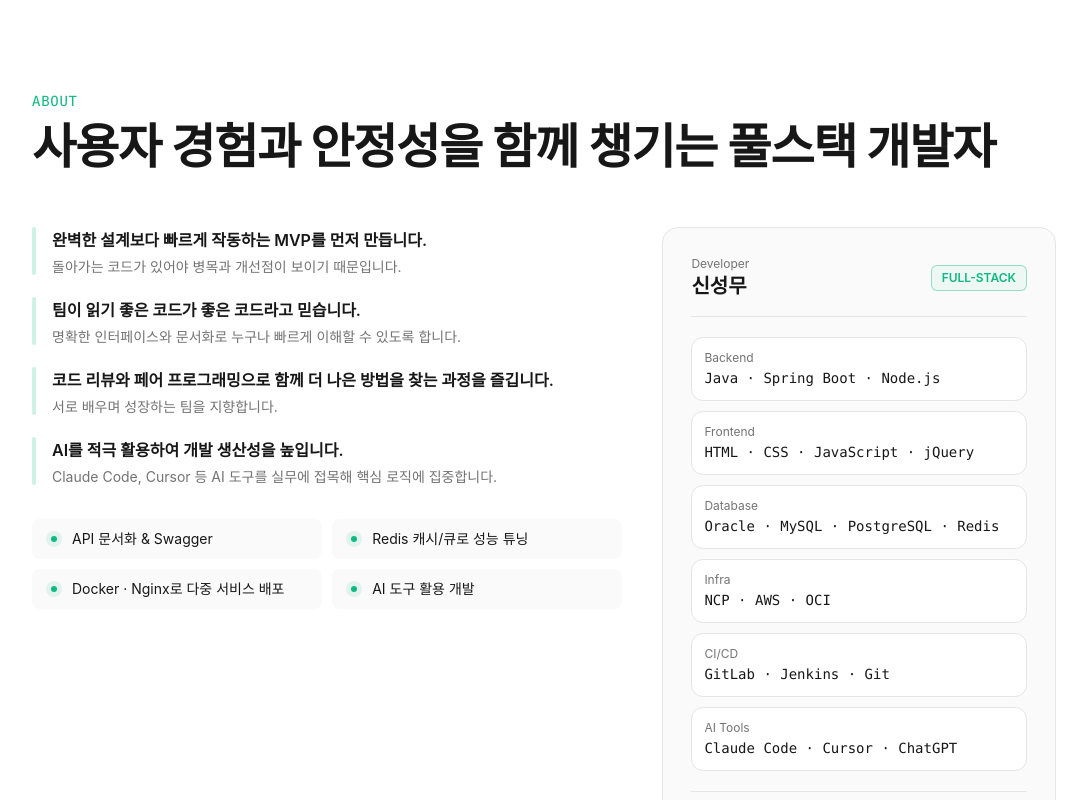
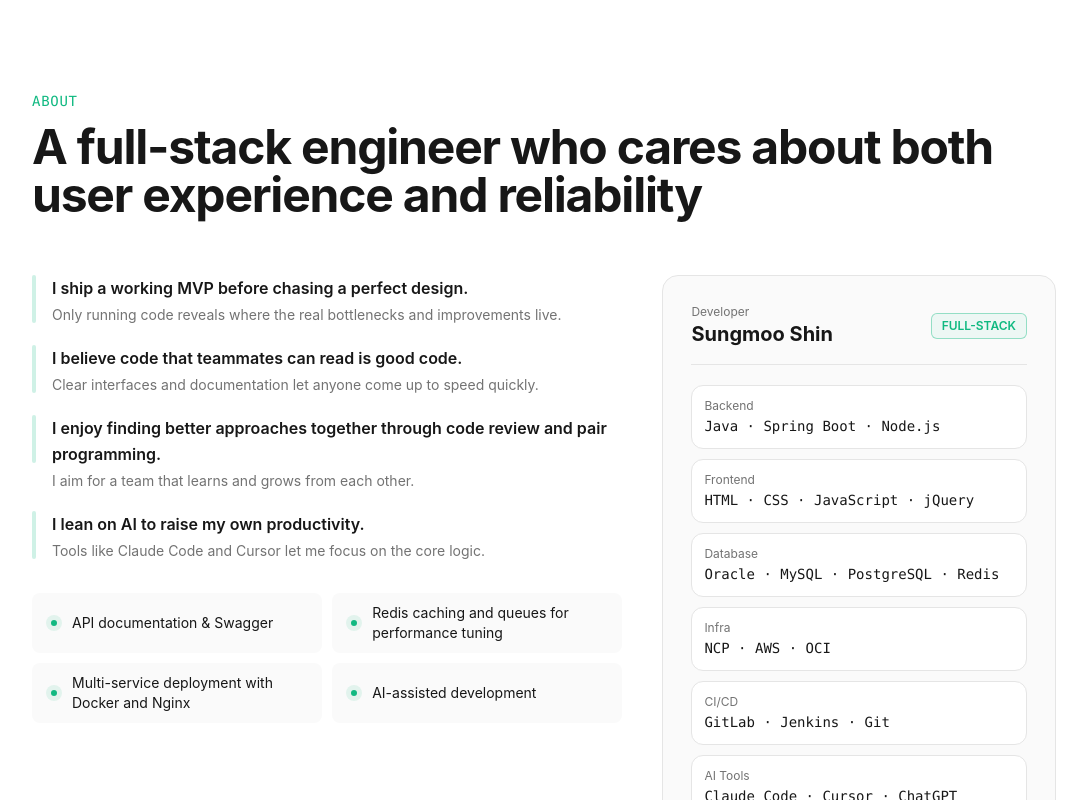
Before and after one commit to ongsi2/thmm, a Next.js app: page /en in a window 1280 px wide. Shown: the part 3860-4660 px from the top of the page, without its empty margins (92-1179 px from the left). Built offline with nearby package versions, Linux system fonts and the light colour scheme; a web font is replaced by a local one.

Commit message:
feat(i18n): translate about + footer

```diff
--- a/app/[locale]/page.tsx
+++ b/app/[locale]/page.tsx
@@ -10,6 +10,8 @@ export default function Home() {
   const tNav = useTranslations('nav');
   const tHero = useTranslations('hero');
   const tExp = useTranslations('experience');
+  const tAbout = useTranslations('about');
+  const tFooter = useTranslations('footer');
   const expBullets = (key: string) => tExp.raw(key) as string[];
 
   // IntersectionObserver for scroll reveal
@@ -394,20 +396,15 @@ export default function Home() {
       <section id="about" className="px-6 py-24 md:py-32 bg-white">
         <div className="max-w-5xl mx-auto">
           <div className="mb-14 reveal">
-            <p className="text-sm font-mono font-medium text-[var(--color-accent)] tracking-wider mb-3">ABOUT</p>
-            <h2 className="text-4xl md:text-5xl font-bold tracking-tight">사용자 경험과 안정성을 함께 챙기는 풀스택 개발자</h2>
+            <p className="text-sm font-mono font-medium text-[var(--color-accent)] tracking-wider mb-3">{tAbout('eyebrow')}</p>
+            <h2 className="text-4xl md:text-5xl font-bold tracking-tight">{tAbout('heading')}</h2>
           </div>
 
           <div className="grid md:grid-cols-[1.2fr_0.8fr] gap-10 items-start">
             {/* Philosophy */}
             <div className="space-y-8 reveal">
               <div className="space-y-5">
-                {[
-                  { text: '완벽한 설계보다 빠르게 작동하는 MVP를 먼저 만듭니다.', sub: '돌아가는 코드가 있어야 병목과 개선점이 보이기 때문입니다.' },
-                  { text: '팀이 읽기 좋은 코드가 좋은 코드라고 믿습니다.', sub: '명확한 인터페이스와 문서화로 누구나 빠르게 이해할 수 있도록 합니다.' },
-                  { text: '코드 리뷰와 페어 프로그래밍으로 함께 더 나은 방법을 찾는 과정을 즐깁니다.', sub: '서로 배우며 성장하는 팀을 지향합니다.' },
-                  { text: 'AI를 적극 활용하여 개발 생산성을 높입니다.', sub: 'Claude Code, Cursor 등 AI 도구를 실무에 접목해 핵심 로직에 집중합니다.' },
-                ].map((item, i) => (
+                {(tAbout.raw('philosophy') as { text: string; sub: string }[]).map((item, i) => (
                   <div key={i} className="flex gap-4 items-start">
                     <span className="w-1 h-full min-h-[3rem] bg-[var(--color-accent)]/20 rounded-full flex-shrink-0"></span>
                     <div>
@@ -419,7 +416,7 @@ export default function Home() {
               </div>
 
               <div className="grid sm:grid-cols-2 gap-2.5">
-                {['API 문서화 & Swagger', 'Redis 캐시/큐로 성능 튜닝', 'Docker · Nginx로 다중 서비스 배포', 'AI 도구 활용 개발'].map((item) => (
+                {(tAbout.raw('checklist') as string[]).map((item) => (
                   <div key={item} className="flex items-center gap-2.5 text-sm text-[var(--color-text)] bg-[var(--color-bg-light)] px-3.5 py-2.5 rounded-lg">
                     <span className="w-4 h-4 rounded-full bg-[var(--color-accent)]/10 flex items-center justify-center flex-shrink-0">
                       <span className="w-1.5 h-1.5 rounded-full bg-[var(--color-accent)]"></span>
@@ -435,32 +432,36 @@ export default function Home() {
               <div className="space-y-5">
                 <div className="flex items-center justify-between border-b border-[var(--color-border)] pb-4">
                   <div>
-                    <p className="text-xs text-[var(--color-text-muted)]">Developer</p>
-                    <p className="text-xl font-bold">신성무</p>
+                    <p className="text-xs text-[var(--color-text-muted)]">{tAbout('cardLabel')}</p>
+                    <p className="text-xl font-bold">{tAbout('cardName')}</p>
                   </div>
                   <span className="px-2.5 py-1 border border-[var(--color-accent)]/40 text-[var(--color-accent)] text-xs font-semibold rounded-md bg-[var(--color-accent)]/5">
-                    FULL-STACK
+                    {tAbout('cardBadge')}
                   </span>
                 </div>
 
                 <div className="space-y-2.5">
-                  {[
-                    { label: 'Backend', value: 'Java · Spring Boot · Node.js' },
-                    { label: 'Frontend', value: 'HTML · CSS · JavaScript · jQuery' },
-                    { label: 'Database', value: 'Oracle · MySQL · PostgreSQL · Redis' },
-                    { label: 'Infra', value: 'NCP · AWS · OCI' },
-                    { label: 'CI/CD', value: 'GitLab · Jenkins · Git' },
-                    { label: 'AI Tools', value: 'Claude Code · Cursor · ChatGPT' },
-                  ].map((item) => (
-                    <div key={item.label} className="bg-white border border-[var(--color-border)] p-3 rounded-xl hover:border-[var(--color-accent)]/40 spring">
-                      <p className="text-xs text-[var(--color-text-muted)] mb-0.5">{item.label}</p>
-                      <p className="font-mono text-sm font-medium">{item.value}</p>
-                    </div>
-                  ))}
+                  {(() => {
+                    const stackLabels = tAbout.raw('stackLabels') as Record<string, string>;
+                    const stackItems = [
+                      { labelKey: 'backend', value: 'Java · Spring Boot · Node.js' },
+                      { labelKey: 'frontend', value: 'HTML · CSS · JavaScript · jQuery' },
+                      { labelKey: 'database', value: 'Oracle · MySQL · PostgreSQL · Redis' },
+                      { labelKey: 'infra', value: 'NCP · AWS · OCI' },
+                      { labelKey: 'cicd', value: 'GitLab · Jenkins · Git' },
+                      { labelKey: 'aiTools', value: 'Claude Code · Cursor · ChatGPT' },
+                    ];
+                    return stackItems.map((item) => (
+                      <div key={item.labelKey} className="bg-white border border-[var(--color-border)] p-3 rounded-xl hover:border-[var(--color-accent)]/40 spring">
+                        <p className="text-xs text-[var(--color-text-muted)] mb-0.5">{stackLabels[item.labelKey]}</p>
+                        <p className="font-mono text-sm font-medium">{item.value}</p>
+                      </div>
+                    ));
+                  })()}
                 </div>
 
                 <div className="pt-4 border-t border-[var(--color-border)]">
-                  <p className="text-xs text-[var(--color-text-muted)] mb-2">CONTACT</p>
+                  <p className="text-xs text-[var(--color-text-muted)] mb-2">{tAbout('contactLabel')}</p>
                   <a
                     href="mailto:ongsya@gmail.com"
                     className="font-mono text-sm font-semibold text-[var(--color-accent)] hover:underline inline-flex items-center gap-2 spring"
@@ -479,7 +480,7 @@ export default function Home() {
 
       {/* Footer */}
       <footer className="py-10 text-center border-t border-[var(--color-border)]">
-        <p className="text-[var(--color-text-muted)] text-xs">&copy; 2026 THMM. Crafted with TypeScript & Next.js</p>
+        <p className="text-[var(--color-text-muted)] text-xs">{tFooter('text')}</p>
       </footer>
     </main>
   );
--- a/messages/en.json
+++ b/messages/en.json
@@ -92,5 +92,48 @@
         "Built an operator-facing CMS with coupon and item-grant features"
       ]
     }
+  },
+  "about": {
+    "eyebrow": "ABOUT",
+    "heading": "A full-stack engineer who cares about both user experience and reliability",
+    "philosophy": [
+      {
+        "text": "I ship a working MVP before chasing a perfect design.",
+        "sub": "Only running code reveals where the real bottlenecks and improvements live."
+      },
+      {
+        "text": "I believe code that teammates can read is good code.",
+        "sub": "Clear interfaces and documentation let anyone come up to speed quickly."
+      },
+      {
+        "text": "I enjoy finding better approaches together through code review and pair programming.",
+        "sub": "I aim for a team that learns and grows from each other."
+      },
+      {
+        "text": "I lean on AI to raise my own productivity.",
+        "sub": "Tools like Claude Code and Cursor let me focus on the core logic."
+      }
+    ],
+    "checklist": [
+      "API documentation & Swagger",
+      "Redis caching and queues for performance tuning",
+      "Multi-service deployment with Docker and Nginx",
+      "AI-assisted development"
+    ],
+    "cardLabel": "Developer",
+    "cardName": "Sungmoo Shin",
+    "cardBadge": "FULL-STACK",
+    "stackLabels": {
+      "backend": "Backend",
+      "frontend": "Frontend",
+      "database": "Database",
+      "infra": "Infra",
+      "cicd": "CI/CD",
+      "aiTools": "AI Tools"
+    },
+    "contactLabel": "CONTACT"
+  },
+  "footer": {
+    "text": "© 2026 THMM. Crafted with TypeScript & Next.js"
   }
 }
--- a/messages/ko.json
+++ b/messages/ko.json
@@ -92,5 +92,48 @@
         "운영자용 게임 관리 콘솔(CMS) 개발 (쿠폰/상품 지급 기능)"
       ]
     }
+  },
+  "about": {
+    "eyebrow": "ABOUT",
+    "heading": "사용자 경험과 안정성을 함께 챙기는 풀스택 개발자",
+    "philosophy": [
+      {
+        "text": "완벽한 설계보다 빠르게 작동하는 MVP를 먼저 만듭니다.",
+        "sub": "돌아가는 코드가 있어야 병목과 개선점이 보이기 때문입니다."
+      },
+      {
+        "text": "팀이 읽기 좋은 코드가 좋은 코드라고 믿습니다.",
+        "sub": "명확한 인터페이스와 문서화로 누구나 빠르게 이해할 수 있도록 합니다."
+      },
+      {
+        "text": "코드 리뷰와 페어 프로그래밍으로 함께 더 나은 방법을 찾는 과정을 즐깁니다.",
+        "sub": "서로 배우며 성장하는 팀을 지향합니다."
+      },
+      {
+        "text": "AI를 적극 활용하여 개발 생산성을 높입니다.",
+        "sub": "Claude Code, Cursor 등 AI 도구를 실무에 접목해 핵심 로직에 집중합니다."
+      }
+    ],
+    "checklist": [
+      "API 문서화 & Swagger",
+      "Redis 캐시/큐로 성능 튜닝",
+      "Docker · Nginx로 다중 서비스 배포",
+      "AI 도구 활용 개발"
+    ],
+    "cardLabel": "Developer",
+    "cardName": "신성무",
+    "cardBadge": "FULL-STACK",
+    "stackLabels": {
+      "backend": "Backend",
+      "frontend": "Frontend",
+      "database": "Database",
+      "infra": "Infra",
+      "cicd": "CI/CD",
+      "aiTools": "AI Tools"
+    },
+    "contactLabel": "CONTACT"
+  },
+  "footer": {
+    "text": "© 2026 THMM. Crafted with TypeScript & Next.js"
   }
 }
```
